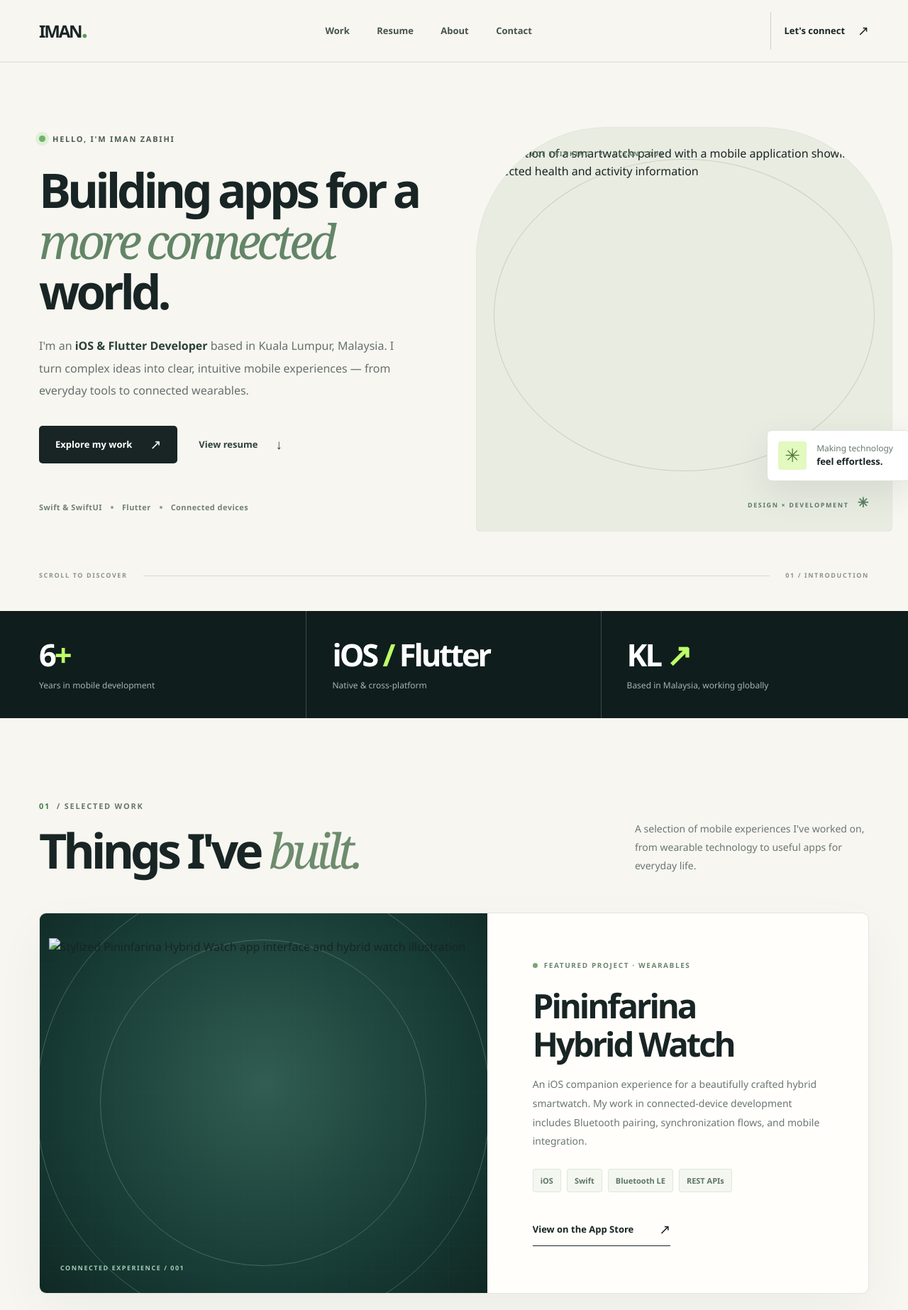
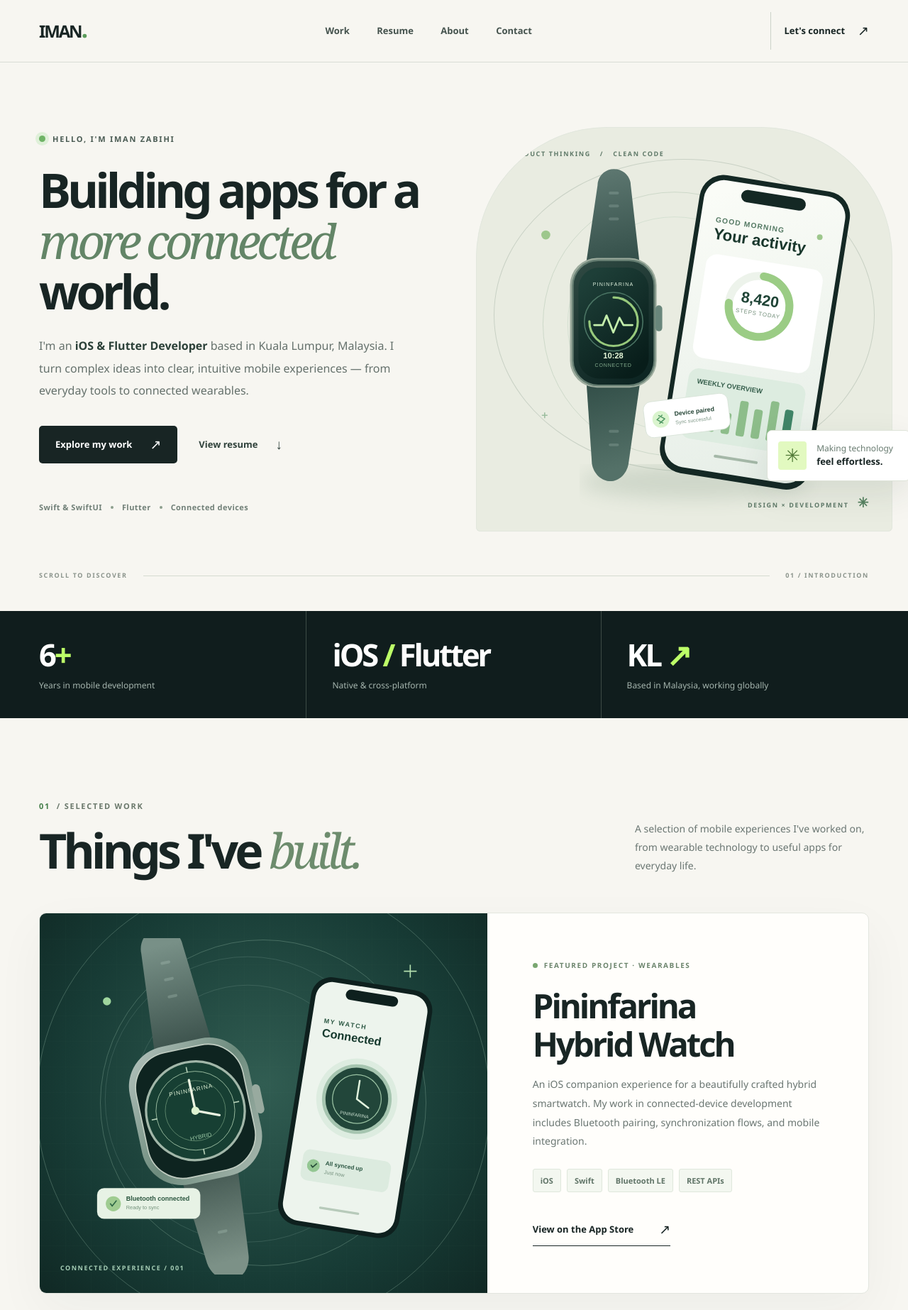
Before and after one commit to ImanDeveloper-7/personal-website, a plain HTML site: page index.html in a window 1280 px wide. Shown: the top 1846 px of the page at 71% size. Drawn offline with Linux system fonts and the light colour scheme.

Commit message:
Update image paths to relative URLs in index.html

```diff
--- a/index.html
+++ b/index.html
@@ -6,7 +6,7 @@
   <meta name="description" content="Iman Zabihi is an iOS and Flutter developer in Kuala Lumpur building thoughtful mobile apps, connected-device experiences, and useful digital products.">
   <meta name="theme-color" content="#f7f6f1">
   <title>Iman Zabihi — iOS &amp; Flutter Developer</title>
-  <link rel="icon" href="assets/favicon.svg" type="image/svg+xml">
+  <link rel="icon" href="./favicon.svg" type="image/svg+xml">
   <link rel="stylesheet" href="style.css">
 </head>
 <body>
@@ -43,7 +43,7 @@
         <div class="hero-visual">
           <div class="hero-visual-frame">
             <span class="visual-topline">PRODUCT THINKING <span aria-hidden="true">/</span> CLEAN CODE</span>
-            <img src="assets/wearable-illustration.svg" alt="Illustration of a smartwatch paired with a mobile application showing connected health and activity information" width="720" height="680">
+            <img src="./wearable-illustration.svg" alt="Illustration of a smartwatch paired with a mobile application showing connected health and activity information" width="720" height="680">
             <span class="visual-bottomline">DESIGN × DEVELOPMENT <span aria-hidden="true">✳</span></span>
           </div>
           <div class="floating-note"><span class="mini-spark" aria-hidden="true">✳</span><span>Making technology<br><strong>feel effortless.</strong></span></div>
@@ -74,7 +74,7 @@
             <div class="featured-grid" aria-hidden="true"></div>
             <div class="feature-orb orb-one" aria-hidden="true"></div>
             <div class="feature-orb orb-two" aria-hidden="true"></div>
-            <img src="assets/pininfarina-project.svg" alt="Stylized Pininfarina Hybrid Watch app interface and hybrid watch illustration" width="740" height="580">
+            <img src="./pininfarina-project.svg" alt="Stylized Pininfarina Hybrid Watch app interface and hybrid watch illustration" width="740" height="580">
             <span class="featured-visual-caption">CONNECTED EXPERIENCE / 001</span>
           </div>
           <div class="featured-content">
```
